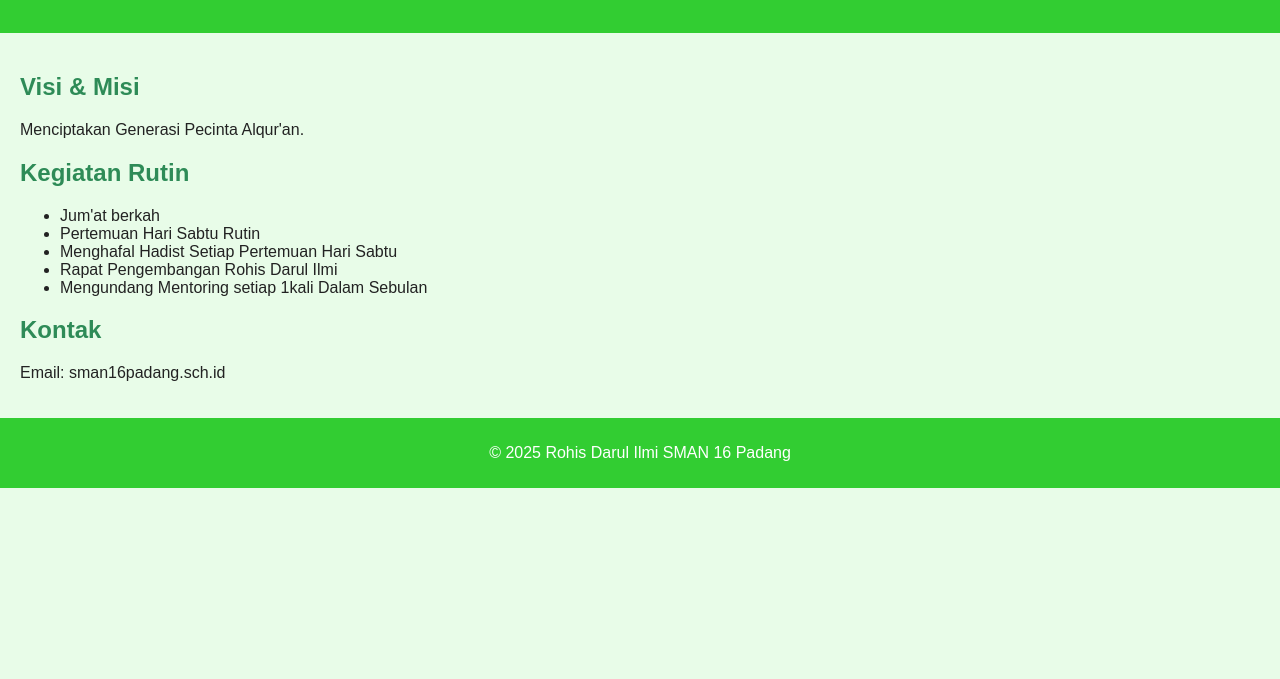
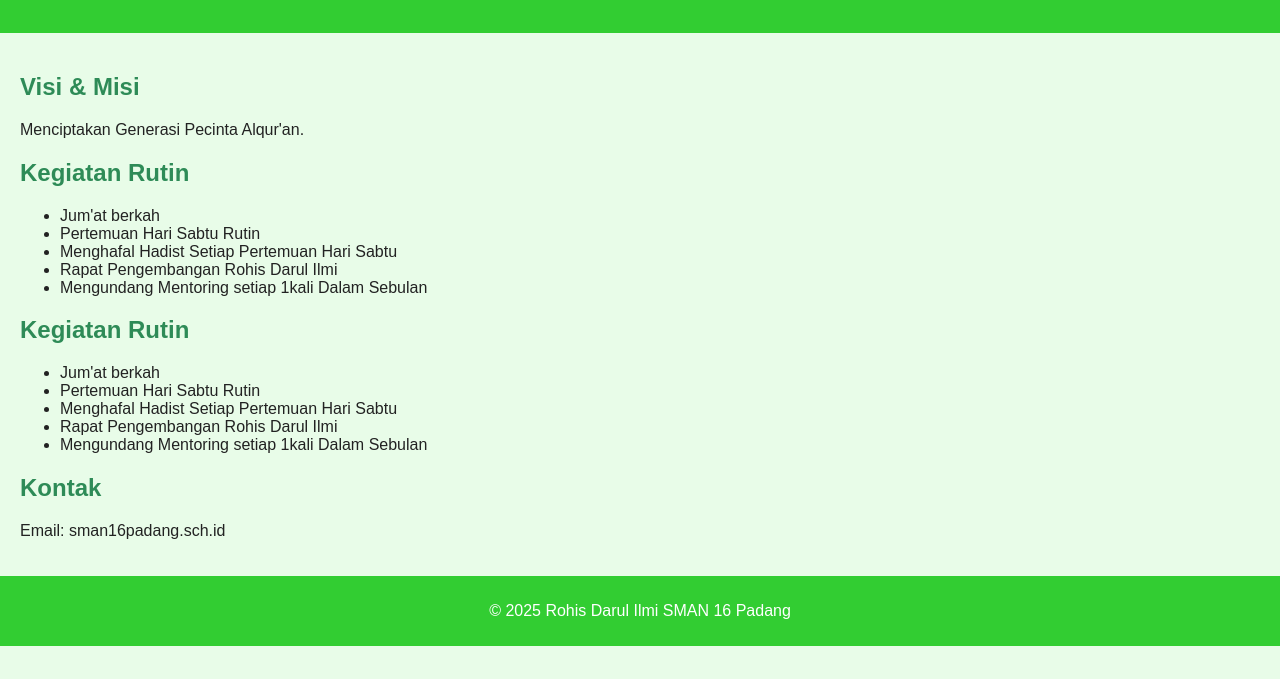
Before and after one commit to Melvino06/rohis-darulilmi, a plain HTML site: page index.html in a window 1280 px wide. Shown: the part 121-800 px from the top of the page. Drawn offline with Linux system fonts and the light colour scheme.

Commit message:
Update index.html

```diff
--- a/index.html
+++ b/index.html
@@ -29,6 +29,16 @@
       </ul>
     </section>
 
+     <section>
+      <h2>Kegiatan Rutin</h2>
+      <ul>
+        <li>Jum'at berkah</li>
+        <li>Pertemuan Hari Sabtu Rutin</li>
+        <li>Menghafal Hadist Setiap Pertemuan Hari Sabtu</li>
+         <li>Rapat Pengembangan Rohis Darul Ilmi</li>
+         <li>Mengundang Mentoring setiap 1kali Dalam Sebulan</li>
+      </ul>
+    </section>
     <section>
       <h2>Kontak</h2>
       <p>Email: sman16padang.sch.id</p>
```
